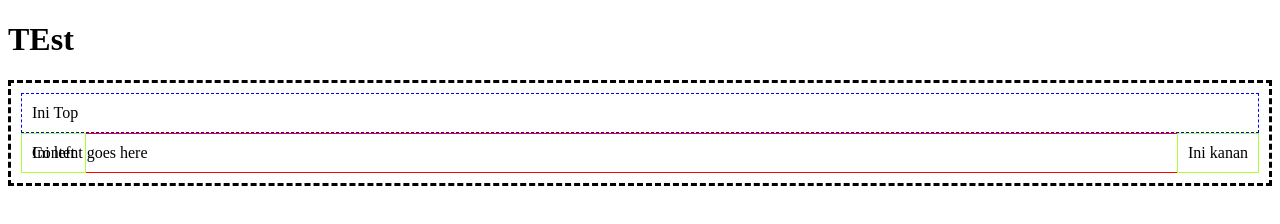
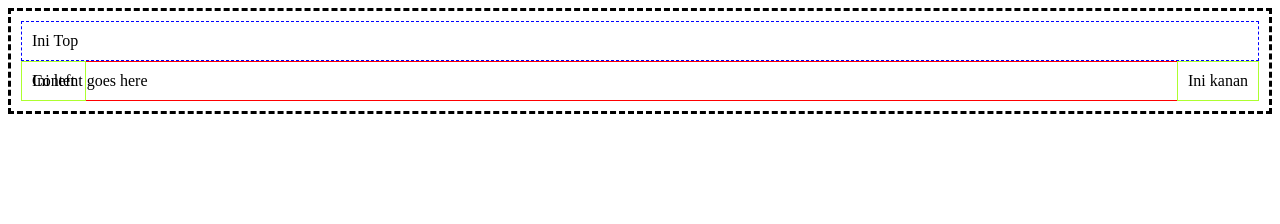
Before and after one commit to waybidi/Project_template, a plain HTML site: page index.html in a window 1280 px wide. Drawn offline with Linux system fonts and the light colour scheme.

Commit message:
Gambaran

```diff
--- a/index.html
+++ b/index.html
@@ -1,10 +1,9 @@
 <!Doctype HTML>
 <Head>
     <link rel="stylesheet" href="css/index.css">
-    <Title>TEst</Title>
+    <Title>Template</Title>
 </Head>
 <Body>
-    <h1>TEst</h1>
     <div id="bg">
         <div class="box-top">
             Ini Top
```
Also changed, not shown: Gambaran.png (added).
